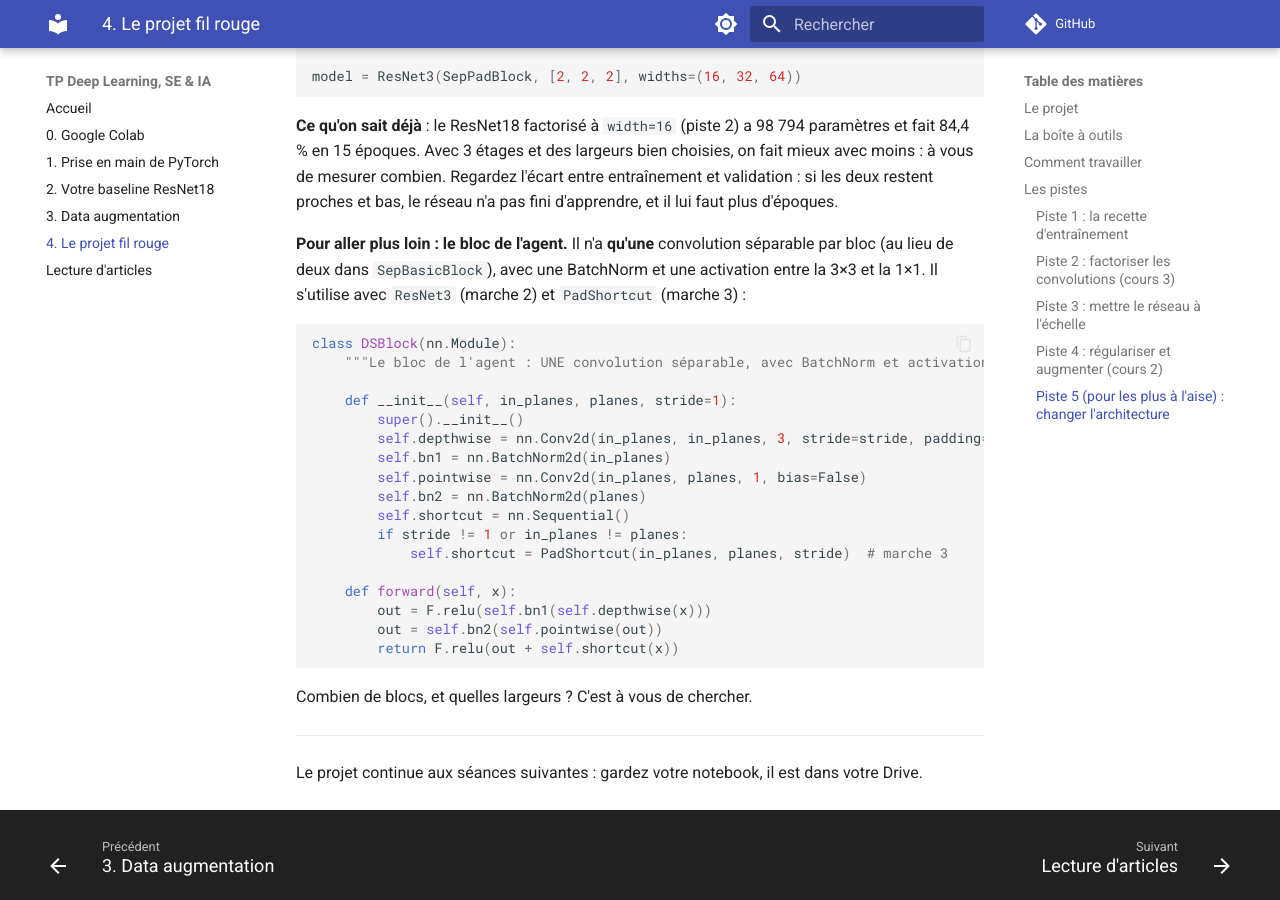
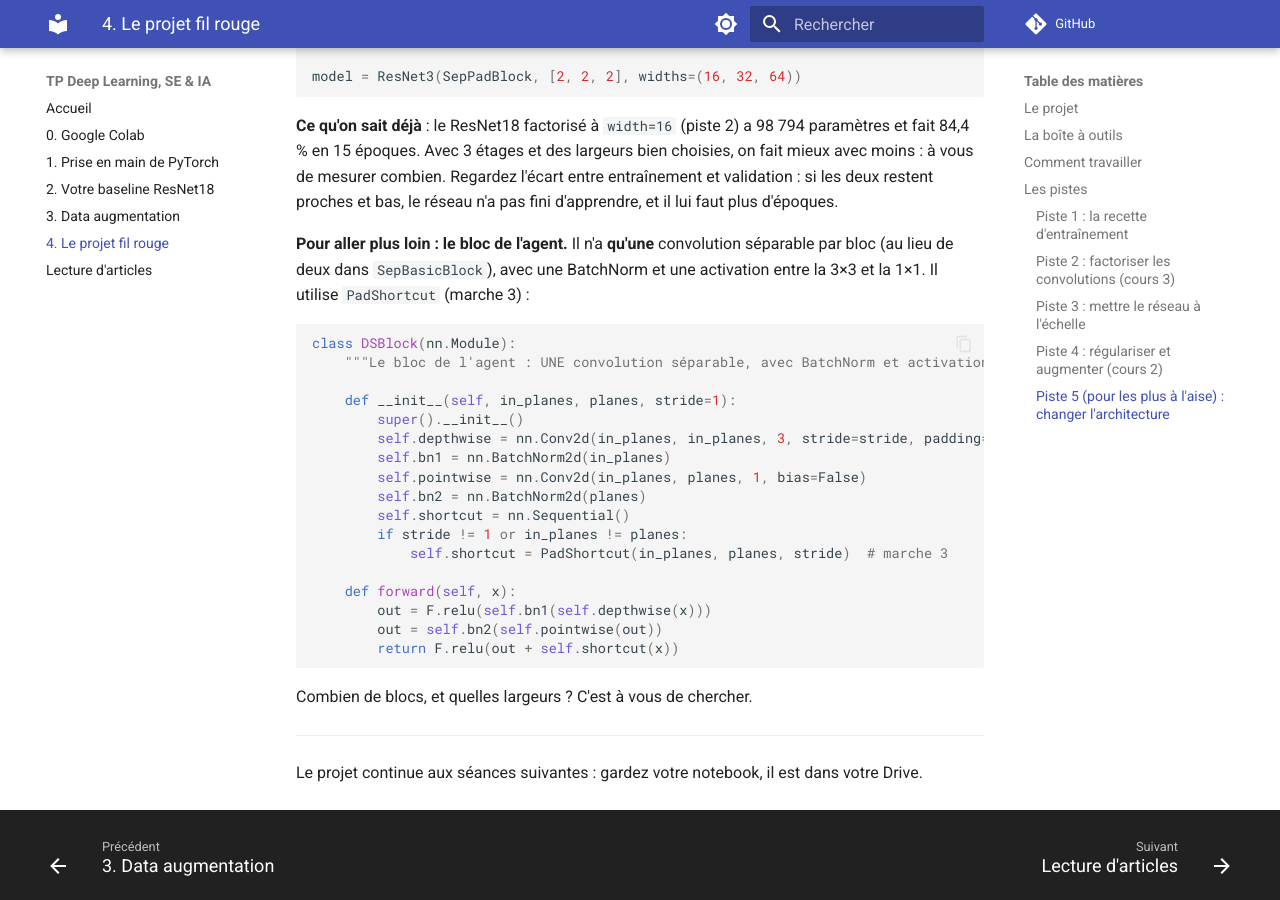
Before and after one commit to bonben/ensta-tp-deep-learning, an MkDocs documentation site: the page built from docs/04_fil_rouge.md, in a window 1280 px wide and 900 px high, scrolled down 6078 px. Built offline with MkDocs 1.6.1 and Material for MkDocs 9.7.7, drawn with Linux system fonts in a browser that asks for light colours; comment, search, counter and statistics services are not loaded.

Commit message:
Bloc de l'agent : retire la mention de ResNet3
Co-Authored-By: Claude Opus 5.5 <noreply@anthropic.com>

````diff
--- a/docs/04_fil_rouge.md
+++ b/docs/04_fil_rouge.md
@@ -267,7 +267,7 @@ restent proches et bas, le réseau n'a pas fini d'apprendre, et il lui faut plus
 
 **Pour aller plus loin : le bloc de l'agent.** Il n'a **qu'une** convolution séparable par
 bloc (au lieu de deux dans `SepBasicBlock`), avec une BatchNorm et une activation entre la 3×3
-et la 1×1. Il s'utilise avec `ResNet3` (marche 2) et `PadShortcut` (marche 3) :
+et la 1×1. Il utilise `PadShortcut` (marche 3) :
 
 ```python
 class DSBlock(nn.Module):
````
